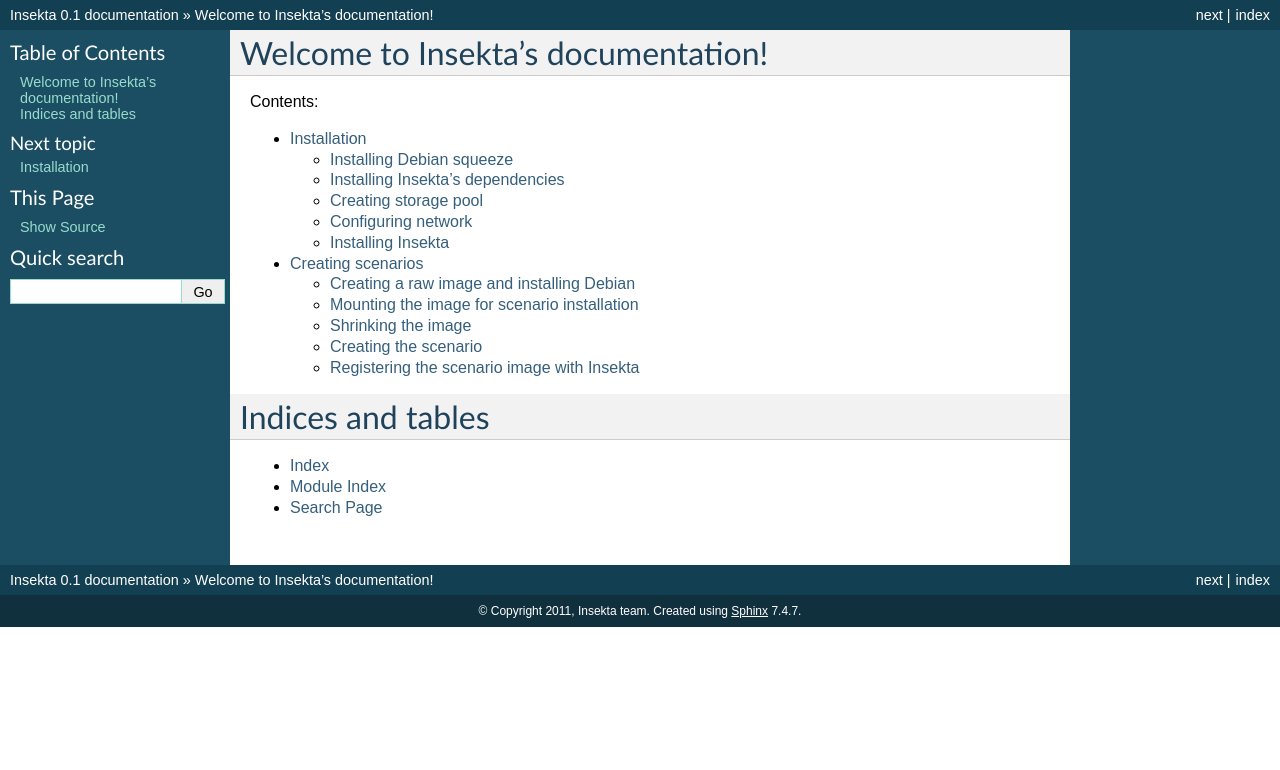
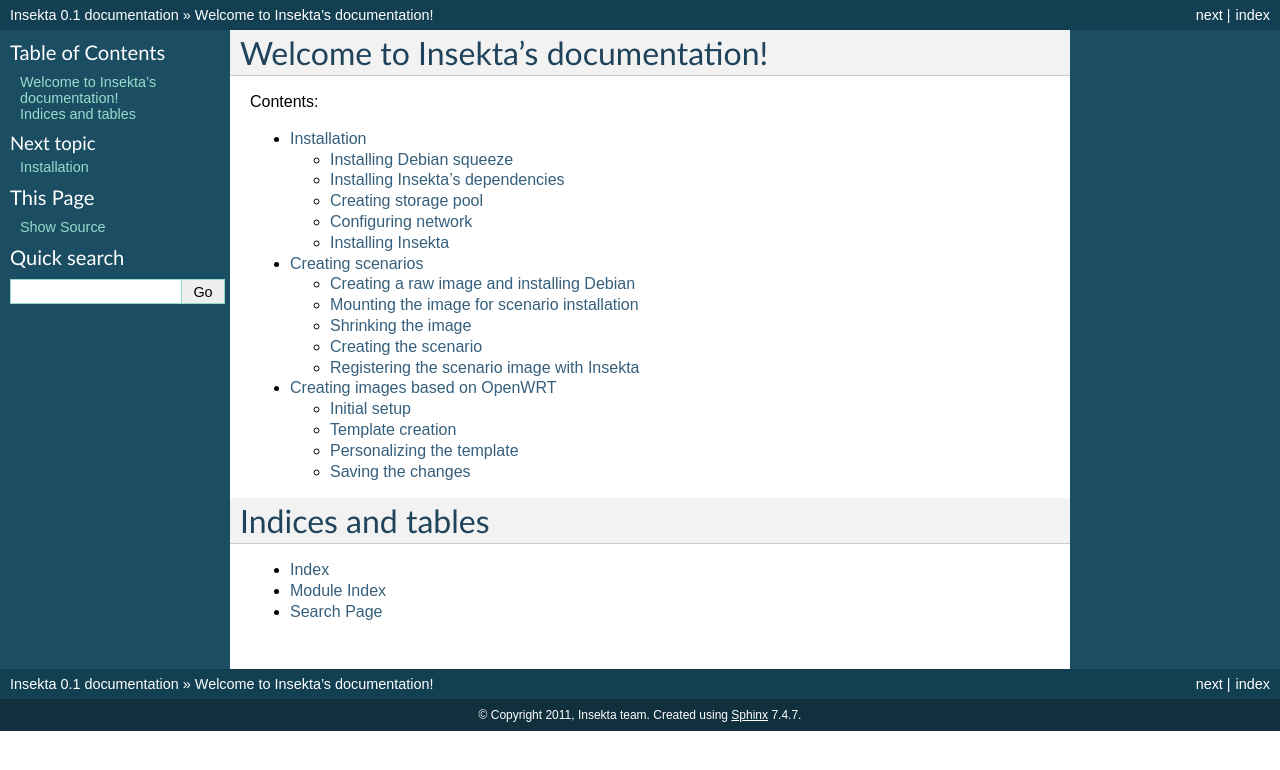
Before and after one commit to teythoon/Insekta, a Sphinx documentation site: the page built from docs/index.rst, in a window 1280 px wide. Shown: the top 770 px of the page. Built offline with Sphinx 7.4.7, drawn with Linux system fonts in a browser that asks for light colours; pages that are not in the unit, such as notebooks, are missing from menus; some of the changed lines change nothing that is shown.

Commit message:
Document how to use OpenWRT to build scenarios

```diff
--- a/docs/index.rst
+++ b/docs/index.rst
@@ -14,6 +14,7 @@
    intro
    installation
    creating_scenarios
+   openwrt
 
 
 
--- /dev/null
+++ b/docs/openwrt.rst
@@ -0,0 +1,81 @@
+Creating images based on OpenWRT
+================================
+
+This document is written for debian like operating systems, if you use
+any other system you will have to install the equivalent packages for
+your distribution.
+
+Please run all these commands as a non privileged user.
+
+Initial setup
+-------------
+
+We need to checkout OpenWRT and install a few build dependencies.
+
+::
+
+   % sudo aptitude install build-essential zlib1g-dev libncurses-dev \
+                           git subversion gawk unzip flex
+   % git clone git://nbd.name/openwrt.git
+   % cd openwrt
+   % echo src-git packages git://nbd.name/packages.git > feeds.conf
+   % ./scripts/feeds update
+   % ./scripts/feeds install -a
+   % ./scripts/env new template
+   % make menuconfig
+
+The most likely reason for any issues you might encounter at this
+point are missing build dependencies. Install any missing packages and
+update this document.
+
+Template creation
+-----------------
+
+Let's do some basic configuration of the image, stuff like target
+system, network configuration and package selection.
+
+::
+
+   Target System  ---> c86
+   Subtarget  ---> KVM Guest
+   Target Images  --->
+      [*] ext4
+      [ ] jffs2
+      [ ] squashfs
+      (0) Seconds to wait before booting the default entry
+   Global build settings  --->
+      [*] Compile certain packages parallelized
+      (3) Number of package submake jobs (2-512)
+      [*] Parallelize the default package build rule (May break build)
+      [*] Parallelize the toolchain build (May break build)
+   [*] Image configuration  --->
+      (dhcp) LAN Protocol
+      [*] Preinit configuration options  --->
+         (0) Failsafe wait timeout
+         [*] Suppress network message indicating failsafe
+   Base system  --->
+      < > dnsmasq
+      < > dropbear
+   Network  --->
+      SSH  --->
+         <*> openssh-server
+         <*> openssh-sftp-server
+      < > ppp
+
+Personalizing the template
+--------------------------
+
+::
+
+   % mkdir -p files/{etc/,root/.}ssh
+   % for type in rsa dsa; do {
+        /usr/bin/ssh-keygen -N '' -t $type -f files/etc/ssh/ssh_host_${type}_key
+     }; done
+   % cat ~/.ssh/id_rsa.pub >> files/root/.ssh/authorized_keys
+
+Saving the changes
+------------------
+
+::
+
+   % ./scripts/env save
```
